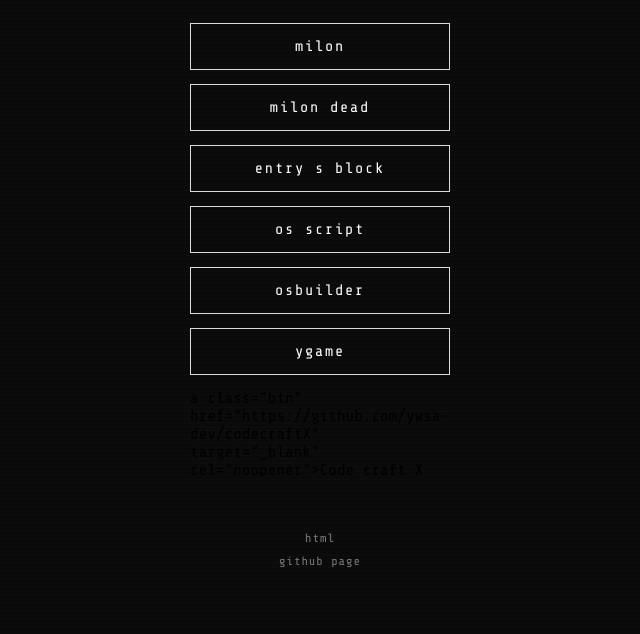
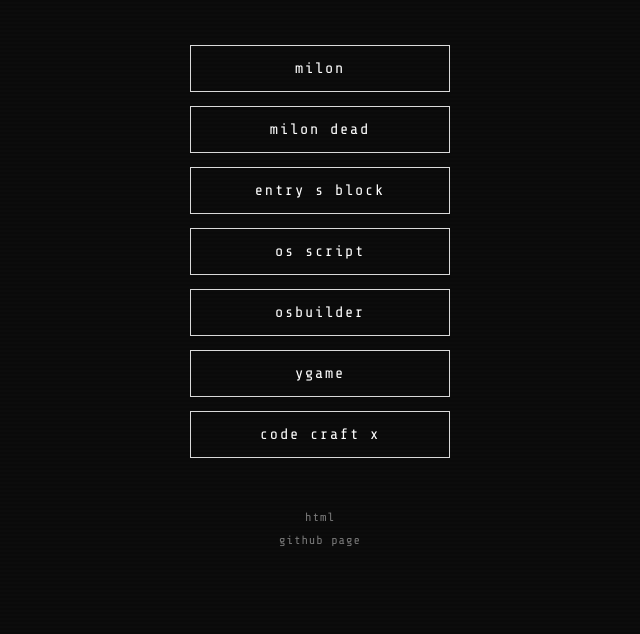
Before and after one commit to ywsa-dev/ywsa-dev.github.io, a plain HTML site: page index.html in a window 1280 px wide. Shown: the part 166-800 px from the top of the page, without its empty margins (320-960 px from the left). Drawn offline with nearby package versions, Linux system fonts and the light colour scheme.

Commit message:
Update index.html

```diff
--- a/index.html
+++ b/index.html
@@ -133,7 +133,7 @@
     <a class="btn" href="https://os-lang.com" target="_blank" rel="noopener">os script</a>
     <a class="btn" href="https://ywsa-dev.github.io/OSBuilder" target="_blank" rel="noopener">OSbuilder</a>
     <a class="btn" href="https://github.com/ywsa-dev/Ygame" target="_blank" rel="noopener">Ygame</a>
-    a class="btn" href="https://github.com/ywsa-dev/codecraftX" target="_blank" rel="noopener">Code craft X</a>
+    <a class="btn" href="https://github.com/ywsa-dev/codecraftX" target="_blank" rel="noopener">Code craft X</a>
   </div>
 
   <div class="footer-text">
```
